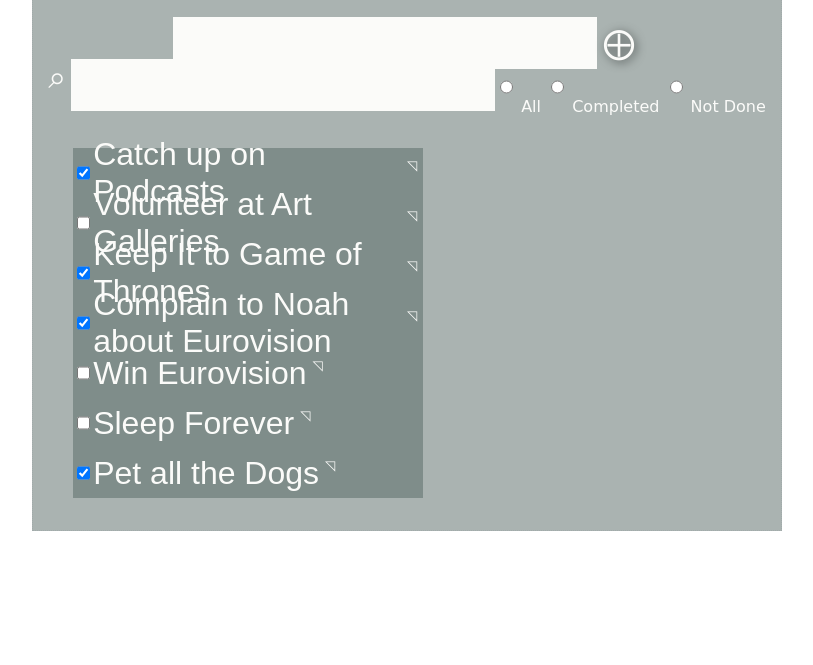
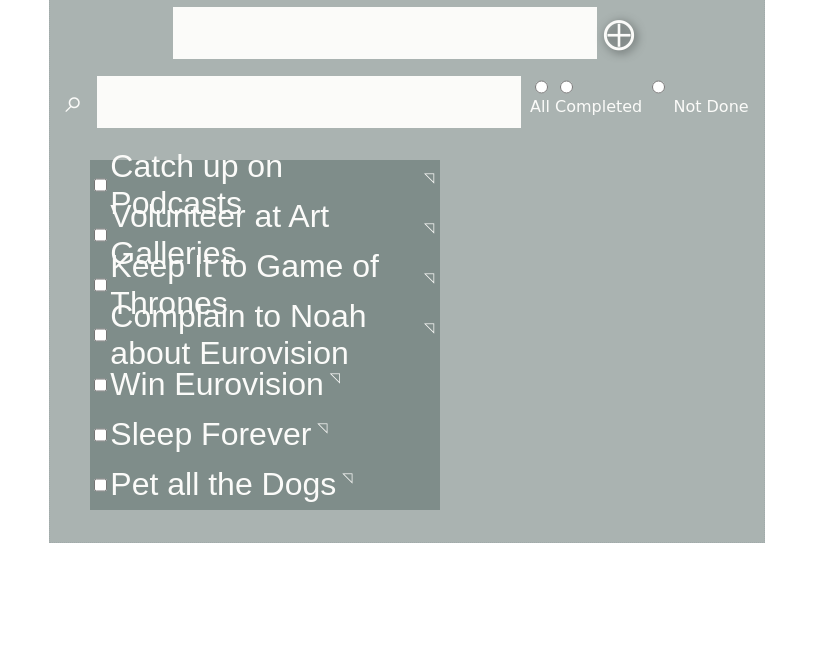
Before and after one commit to lacrivella/ComponentTODOList, a plain HTML site: page index.html in a window 1280 px wide. Shown: the part 135-800 px from the top of the page, without its empty margins (233-1046 px from the left). Drawn offline with Linux system fonts and the light colour scheme; a web font is replaced by a local one.

Commit message:
added onDone functionality. Jack totes helped with a glitch to flip our checkboxes. Thanks Jack

```diff
--- a/data/todo.js
+++ b/data/todo.js
@@ -1,7 +1,7 @@
 const todos = [
     {
         task: 'Catch up on Podcasts',
-        completed: true
+        completed: false
     },
     {
         task: 'Volunteer at Art Galleries',
@@ -9,11 +9,11 @@
     },
     {
         task: 'Keep It to Game of Thrones',
-        completed: true
+        completed: false
     },
     {
         task: 'Complain to Noah about Eurovision',
-        completed: true
+        completed: false
     },
     {
         task: 'Win Eurovision',
@@ -25,7 +25,7 @@
     },
     {
         task: 'Pet all the Dogs',
-        completed: true
+        completed: false
     }
 ];
 
--- a/src/component/AddTodo.js
+++ b/src/component/AddTodo.js
@@ -26,7 +26,7 @@
     }
     renderTemplate() {
         return /*html*/ `
-            <form>
+            <form id="main-form">
             <label><input name="task"></label>
             <button id="adding">&#10753;</button>
             </form>
--- a/src/component/App.js
+++ b/src/component/App.js
@@ -39,6 +39,11 @@
                 todos.splice(index, 1);
 
                 todoList.update({ todos });
+            },
+            onDone: (todoDone) => {
+                const index = todos.indexOf(todoDone);
+                todos[index].completed = !todos[index].completed;
+                todoList.update({ todos });
             }
 
         });
--- a/src/component/TodoItem.js
+++ b/src/component/TodoItem.js
@@ -4,11 +4,17 @@
     render() {
         const listItem = this.renderDOM();
         const onRemove = this.props.onRemove;
+        const onDone = this.props.onDone;
         const todo = this.props.todo;
         const removeButton = listItem.querySelector('button');
+        const checkbox = listItem.querySelector('input[name=checkbox]');
 
         removeButton.addEventListener('click', () => {
             onRemove(todo);
+        });
+
+        checkbox.addEventListener('change', () => {
+            onDone(todo);
         });
 
         return listItem;
@@ -22,7 +28,7 @@
         }
         return /*html*/`
             <li>
-                <input type="checkbox"${checked}>
+                <input type="checkbox" name="checkbox" ${checked}>
                 <label>${todo.task}</label>
                 <button id="remove">&#9721;</button>
             </li>
--- a/src/component/TodoList.js
+++ b/src/component/TodoList.js
@@ -7,9 +7,10 @@
 
         const todos = this.props.todos;
         const onRemove = this.props.onRemove;
+        const onDone = this.props.onDone;
 
         todos.forEach(todo => {
-            const todoItem = new ToDoItem({ todo, onRemove });
+            const todoItem = new ToDoItem({ todo, onRemove, onDone });
             const todoItemDOM = todoItem.render();
             list.appendChild(todoItemDOM);
 
--- a/src/component/filter.css
+++ b/src/component/filter.css
@@ -1,8 +1,3 @@
-div.filter-section {
-    display: flex;
-    justify-content: center;
-    margin-top: 5px;
-}
 .text {
     padding: 10px;
     height: 10px;
@@ -22,3 +17,11 @@
     font-size: .5em;
     margin-right: 15px;
 }
+
+#all {
+    position: absolute;
+}
+
+#completed {
+    position: absolute;
+}
--- a/src/index.css
+++ b/src/index.css
@@ -39,10 +39,10 @@
     margin-right: 40px;
 }
 
-form {
+#main-form {
     display: flex;
     justify-content: center;
-    margin-top: -10px;
+    margin-top: -20px;
 }
 input {
     height: 50px;
```
Also changed, not shown: test/TodoItem.test.js (+1 -1 lines), test/filter-todos.test.js (+6 -6 lines).
